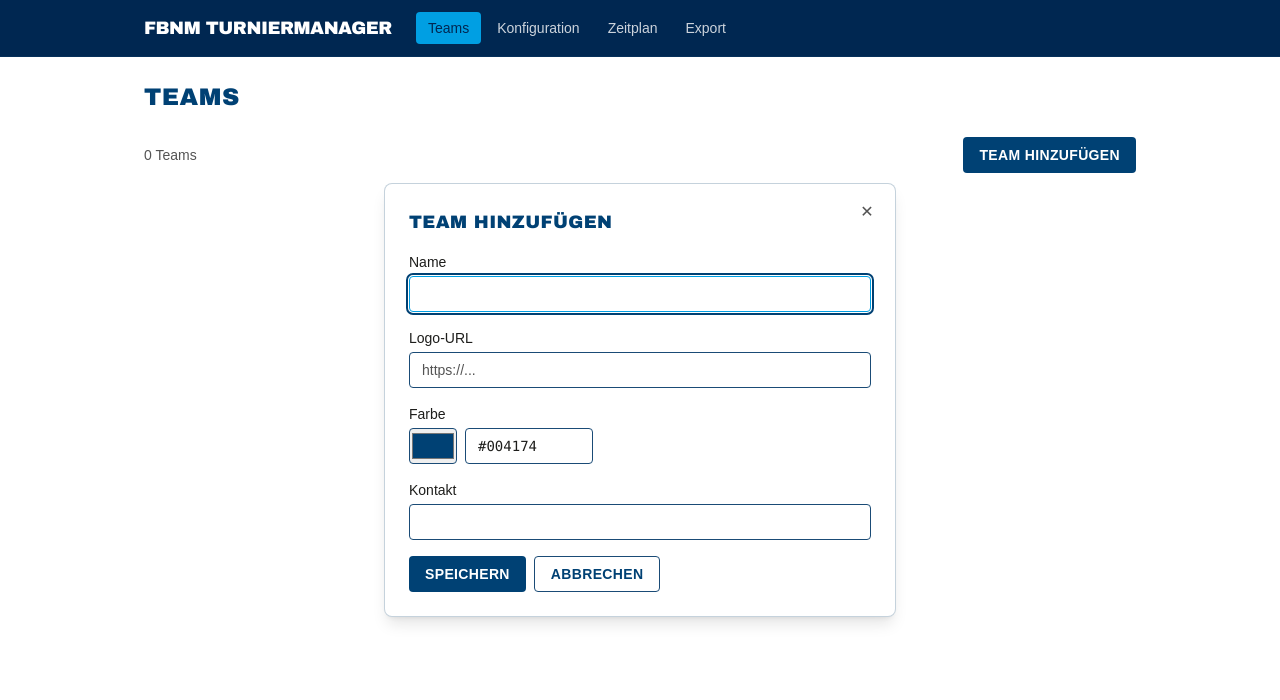
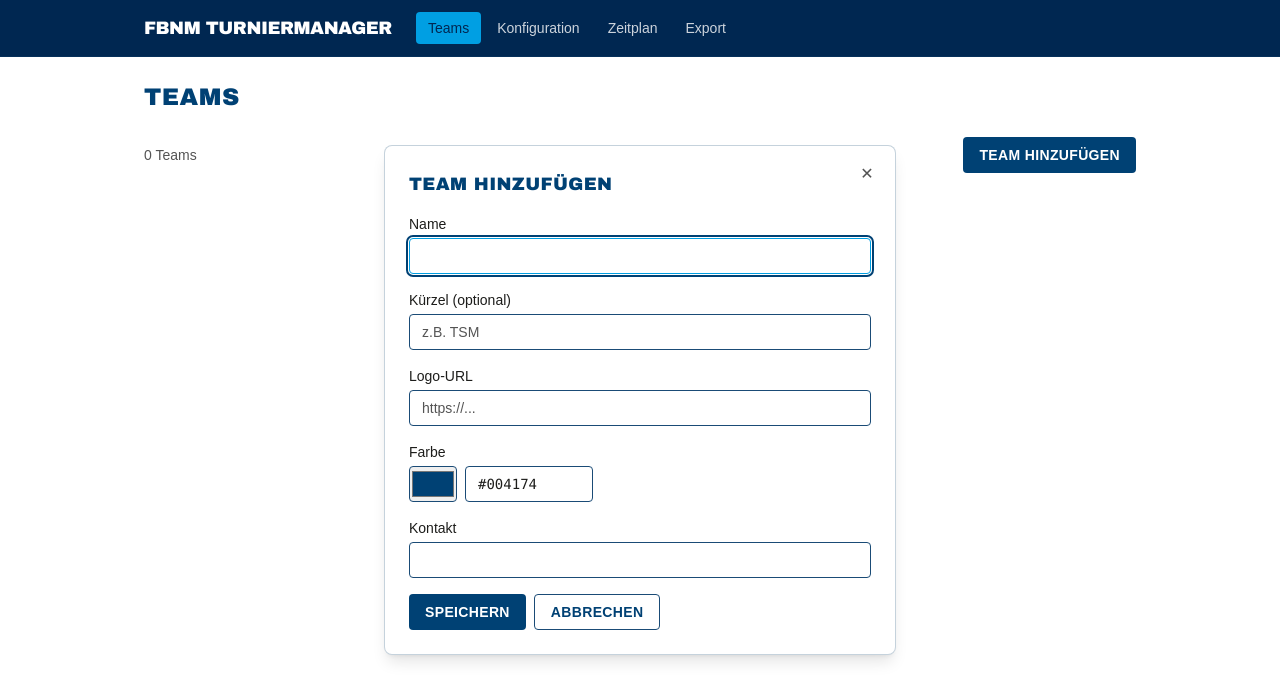
Before and after one commit to OliEder/basketball-turnier-manager, a React (Vite) app: page /teams in a window 1280 px wide. Both pictures are taken after a click on the button "TEAM HINZUFÜGEN". Shown: the top 700 px of the page. Built offline with nearby package versions, Linux system fonts and the light colour scheme; the HTML template or start-up script is replaced by a standard one; a web font is replaced by a local one; what @react-pdf/renderer would draw is missing.

Commit message:
feat: add team abbreviation input to team form and team card

```diff
--- a/src/components/teams/TeamCard.tsx
+++ b/src/components/teams/TeamCard.tsx
@@ -19,7 +19,10 @@ export default function TeamCard({ team, onEdit, onDelete }: Props) {
         )}
       </div>
       <div className="flex-1 min-w-0">
-        <p className="font-semibold truncate">{team.name}</p>
+        <p className="font-semibold truncate">
+          {team.name}
+          {team.abbreviation && <span className="text-xs text-muted-foreground ml-2">({team.abbreviation})</span>}
+        </p>
         {team.contact && <p className="text-sm text-muted-foreground truncate">{team.contact}</p>}
       </div>
       <div className="flex gap-2">
--- a/src/components/teams/TeamForm.tsx
+++ b/src/components/teams/TeamForm.tsx
@@ -5,13 +5,14 @@ import { Label } from '@/components/ui/label'
 
 interface TeamFormData {
   name: string
+  abbreviation: string
   logoUrl: string
   color: string
   contact: string
 }
 
 interface Props {
-  initial?: TeamFormData
+  initial?: Omit<TeamFormData, 'abbreviation'> & { abbreviation?: string }
   onSubmit: (data: TeamFormData) => void
   onCancel?: () => void
 }
@@ -19,6 +20,7 @@ interface Props {
 export default function TeamForm({ initial, onSubmit, onCancel }: Props) {
   const [form, setForm] = useState<TeamFormData>({
     name: initial?.name ?? '',
+    abbreviation: initial?.abbreviation ?? '',
     logoUrl: initial?.logoUrl ?? '',
     color: initial?.color ?? '#004174',
     contact: initial?.contact ?? '',
@@ -37,6 +39,16 @@ export default function TeamForm({ initial, onSubmit, onCancel }: Props) {
       <div className="space-y-1">
         <Label htmlFor="team-name">Name</Label>
         <Input id="team-name" value={form.name} onChange={set('name')} required />
+      </div>
+      <div className="space-y-1">
+        <Label htmlFor="team-abbreviation">Kürzel (optional)</Label>
+        <Input
+          id="team-abbreviation"
+          value={form.abbreviation}
+          onChange={set('abbreviation')}
+          maxLength={4}
+          placeholder="z.B. TSM"
+        />
       </div>
       <div className="space-y-1">
         <Label htmlFor="team-logo">Logo-URL</Label>
--- a/src/components/teams/TeamList.tsx
+++ b/src/components/teams/TeamList.tsx
@@ -37,7 +37,10 @@ export default function TeamList() {
         <DialogContent>
           <DialogHeader><DialogTitle>Team hinzufügen</DialogTitle></DialogHeader>
           <TeamForm
-            onSubmit={(data) => { addTeam(data); setShowAdd(false) }}
+            onSubmit={(data) => {
+              addTeam({ ...data, abbreviation: data.abbreviation.trim() || undefined })
+              setShowAdd(false)
+            }}
             onCancel={() => setShowAdd(false)}
           />
         </DialogContent>
@@ -49,7 +52,10 @@ export default function TeamList() {
           {editTeam && (
             <TeamForm
               initial={editTeam}
-              onSubmit={(data) => { updateTeam(editTeam.id, data); setEditTeam(null) }}
+              onSubmit={(data) => {
+                updateTeam(editTeam.id, { ...data, abbreviation: data.abbreviation.trim() || undefined })
+                setEditTeam(null)
+              }}
               onCancel={() => setEditTeam(null)}
             />
           )}
```
Also changed, not shown: 1 other file (tests, documents, lock files or other folders).
